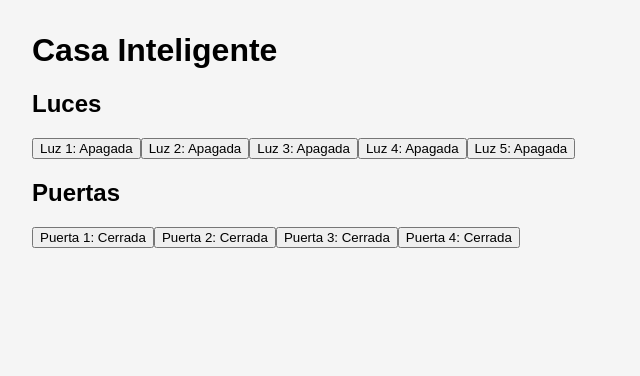
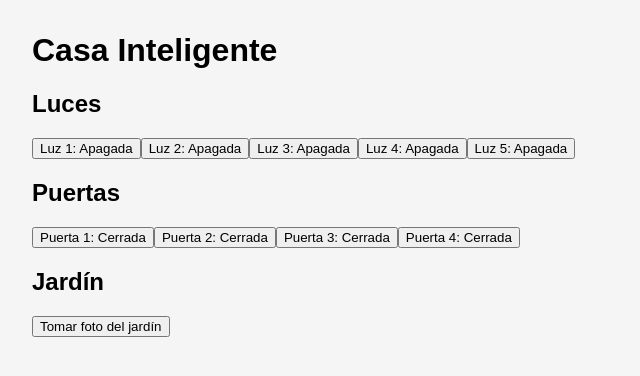
Before and after one commit to juanda0712/embedded_systems_smart_house, a Flask app: page / in a window 1280 px wide. Shown: the top 376 px of the page, without its empty margins (0-640 px from the left). Run offline with Flask 3, Linux system fonts and the light colour scheme.

Commit message:
[ADD]-Show garden image

```diff
--- a/app.py
+++ b/app.py
@@ -19,5 +19,9 @@ def obtener_estado():
         estado = datos
     return jsonify(estado)
 
+@app.route('/api/camara')
+def camara():
+    return app.send_static_file('picture.jpeg')
+
 if __name__ == '__main__':
     app.run(debug=True)
--- a/templates/index.html
+++ b/templates/index.html
@@ -17,6 +17,13 @@
         <h2>Puertas</h2>
         <div id="puertas"></div>
     </div>
+
+    <div>
+        <h2>Jardín</h2>
+        <button onclick="verJardin()">Tomar foto del jardín</button>
+        <div id="foto-jardin"></div>
+    </div>
+
 
     <script>
         async function obtenerEstado() {
@@ -44,6 +51,16 @@
             estado.puertas[index] = !estado.puertas[index];
             await actualizarEstado(estado);
             render();
+        }
+
+        function verJardin() {
+            const cont = document.getElementById('foto-jardin');
+            const img = document.createElement('img');
+            img.src = '/api/camara?' + new Date().getTime(); // evitar caché
+            img.alt = "Foto del jardín";
+            img.style.maxWidth = '100%';
+            cont.innerHTML = '';
+            cont.appendChild(img);
         }
 
         async function render() {
```
Also changed, not shown: static/picture.jpeg (added).
